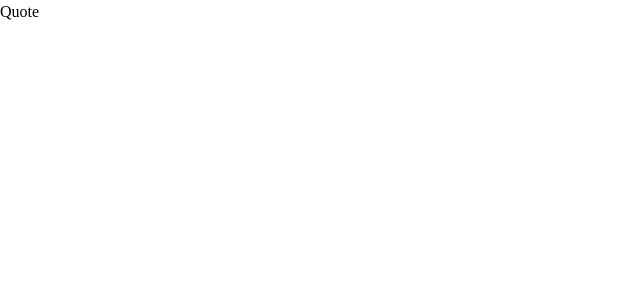
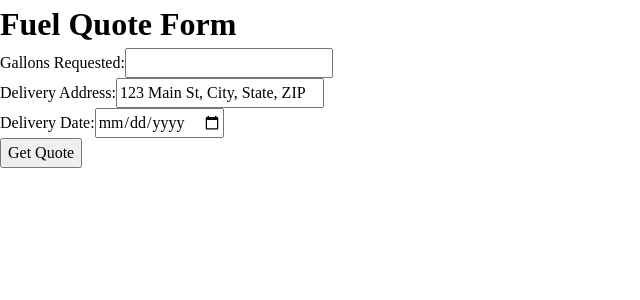
Before and after one commit to Erregea5/SoftwareDesign, a React (Create React App) app in the folder Source/client/: page /quote in a window 1280 px wide. Shown: the top 300 px of the page, without its empty margins (0-640 px from the left). Built offline with nearby package versions, Linux system fonts and the light colour scheme.

Commit message:
modified:   Source/client/src/routes/quote/Quote.jsx 	new file:   Source/client/src/routes/quote/components/FuelQuoteForm.jsx 	new file:   Source/client/src/routes/quote/components/QuoteResult.jsx 	new file:   package-lock.json

```diff
--- a/Source/client/src/routes/quote/Quote.jsx
+++ b/Source/client/src/routes/quote/Quote.jsx
@@ -1,3 +1,24 @@
-export default function Quote() {
-  return <div>Quote</div>;
-}
+import React, { useState } from "react";
+import FuelQuoteForm from "./components/FuelQuoteForm";
+
+const Quote = () => {
+  // Define handleSubmit function
+  const handleSubmit = (gallonsRequested, deliveryDate) => {
+    // Perform form submission logic here
+    console.log("Form submitted with gallonsRequested:", gallonsRequested);
+    console.log("Delivery date:", deliveryDate);
+    // can perform additional actions here, such as calling an API or updating state
+  };
+
+  return (
+    <div>
+      <h1>Fuel Quote Form</h1>
+      <FuelQuoteForm
+        deliveryAddress="123 Main St, City, State, ZIP"
+        handleSubmit={handleSubmit}
+      />
+    </div>
+  );
+};
+
+export default Quote;
--- /dev/null
+++ b/Source/client/src/routes/quote/components/FuelQuoteForm.jsx
@@ -0,0 +1,70 @@
+import React, { useState } from "react";
+import QuoteResult from "./QuoteResult";
+
+const FuelQuoteForm = ({ deliveryAddress, handleSubmit }) => {
+  const [gallonsRequested, setGallonsRequested] = useState("");
+  const [deliveryDate, setDeliveryDate] = useState("");
+  const [suggestedPrice, setSuggestedPrice] = useState(-1);
+  const [formSubmitted, setFormSubmitted] = useState(false);
+
+  // Function to handle form submission
+  const handleFormSubmit = (e) => {
+    e.preventDefault();
+    if (gallonsRequested && deliveryDate) {
+      handleSubmit(gallonsRequested, deliveryDate);
+      // mock price --------------- change when pricing module is made!!!
+      setSuggestedPrice(3 * gallonsRequested);
+      setFormSubmitted(true);
+    }
+  };
+
+  // Function to reset form fields
+  const handleResetForm = () => {
+    setGallonsRequested("");
+    setDeliveryDate("");
+    setSuggestedPrice(-1);
+    setFormSubmitted(false);
+  };
+
+  return (
+    <>
+      {formSubmitted ? (
+        <>
+          <QuoteResult price={suggestedPrice} numGal={gallonsRequested} />
+          <button onClick={handleResetForm}>Start Over</button>
+        </>
+      ) : (
+        <form onSubmit={handleFormSubmit}>
+          <label>
+            Gallons Requested:
+            <input
+              type="number"
+              value={gallonsRequested}
+              onChange={(e) => setGallonsRequested(e.target.value)}
+              required
+            />
+          </label>
+          <br />
+          <label>
+            Delivery Address:
+            <input type="text" value={deliveryAddress} readOnly />
+          </label>
+          <br />
+          <label>
+            Delivery Date:
+            <input
+              type="date"
+              value={deliveryDate}
+              onChange={(e) => setDeliveryDate(e.target.value)}
+              required
+            />
+          </label>
+          <br />
+          <button type="submit">Get Quote</button>
+        </form>
+      )}
+    </>
+  );
+};
+
+export default FuelQuoteForm;
--- /dev/null
+++ b/Source/client/src/routes/quote/components/QuoteResult.jsx
@@ -0,0 +1,13 @@
+import React from "react";
+
+const QuoteResult = ({ price, numGal }) => {
+  return (
+    <div>
+      <h2>Suggested Price / Gallon: {price}</h2>
+      <br />
+      <h2>Total Amount Due: {price * numGal}</h2>
+    </div>
+  );
+};
+
+export default QuoteResult;
```
Also changed, not shown: 1 other file (tests, documents, lock files or other folders).
